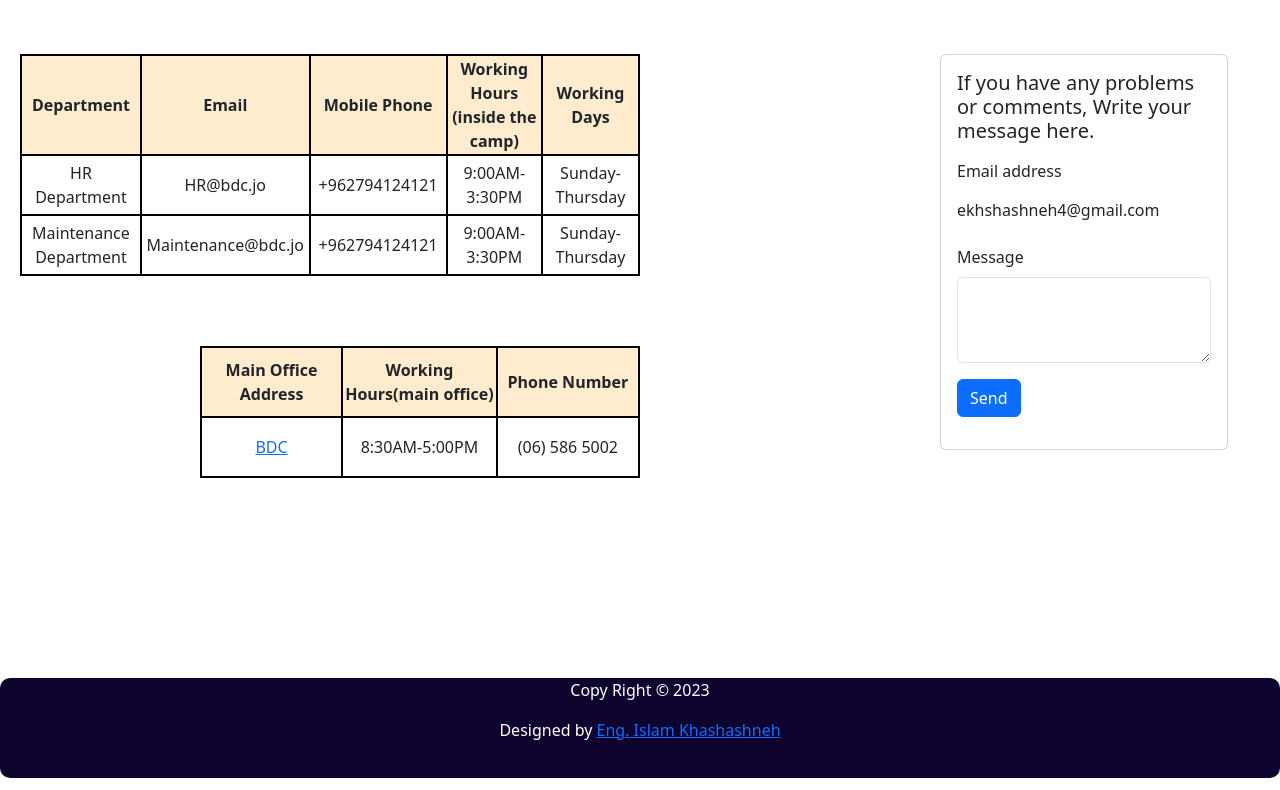
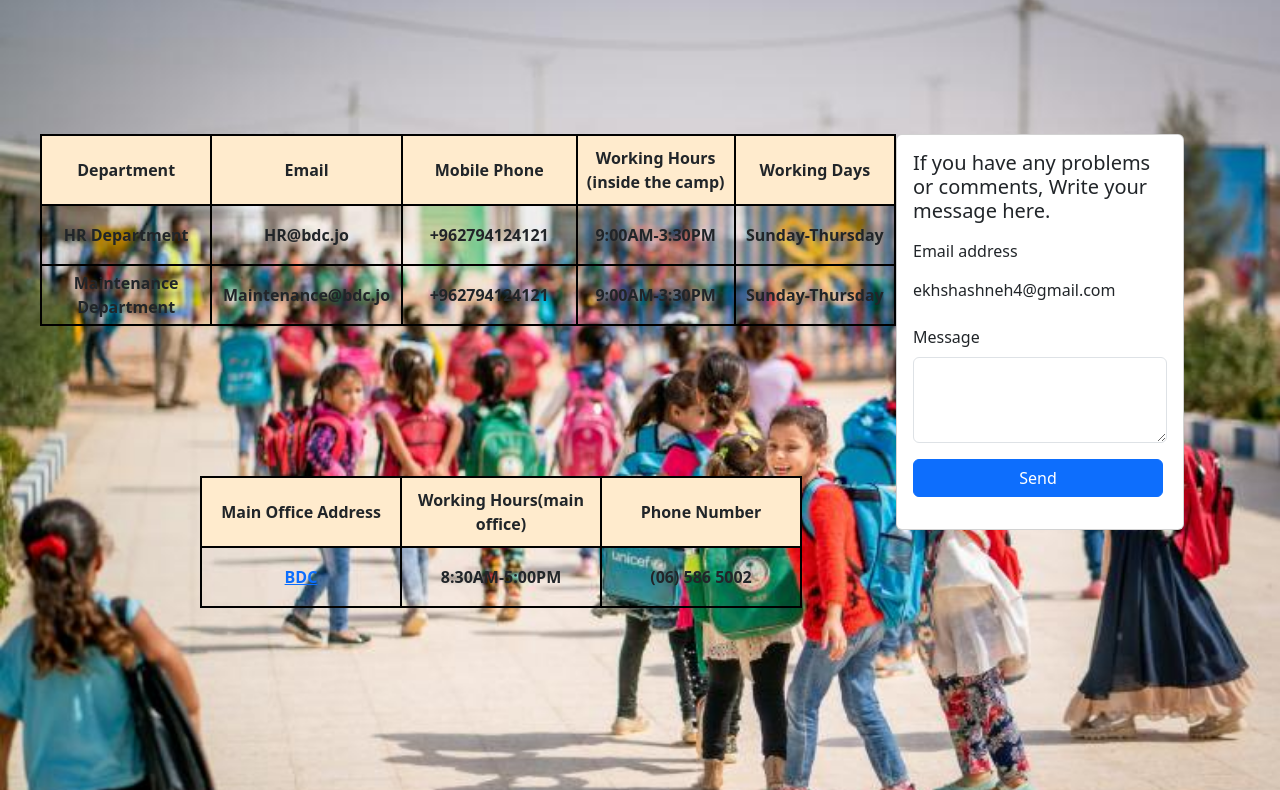
Before and after one commit to Islamykh/HR-Website, a plain HTML site: page Pages/Contact.html in a window 1280 px wide. Shown: the part 113-903 px from the top of the page. Drawn offline with nearby package versions, Linux system fonts and the light colour scheme.

Commit message:
edit contact page

```diff
--- a/Css/contact.css
+++ b/Css/contact.css
@@ -1,8 +1,9 @@
 .Body{
     display: grid;
-    grid-template-columns: 50% 50%;
-
-
+    grid-template-columns: 70% 30%;
+    background-image: url(../Media/contact.jpg);
+    background-repeat: no-repeat;
+    background-size: 100%;
 }
 th{
     border: 2px black solid;
@@ -15,10 +16,11 @@ td{
     border: 2px black solid;
     text-align: center;
     height: 60px;
+    font-weight: bolder;
 }
 table{
-    margin-top: 70px;
-    margin-left: 20px;
+    margin-top: 150px;
+    margin-left: 40px;
 
 }
 .table2{
@@ -26,7 +28,10 @@ table{
     margin-left: 200px;
 }
 .card{
-    margin-top: 70px;
-    margin-left: 300px;
+    margin-top: 150px;
+    /* margin-left: 200px; */
 
 }
+.btn-primary{
+    width: 250px;
+}
--- a/Css/home.css
+++ b/Css/home.css
@@ -14,6 +14,8 @@
 }
 .BodyHomePage{
     background-image: url(../Media/1.jpg);
+    background-repeat: no-repeat;
+    background-size: 100%;
 }
 .BodyHomePage>p{
    margin-top: 200px;
--- a/Css/signup.css
+++ b/Css/signup.css
@@ -1,5 +1,7 @@
 .Body{
     background-image: url(../Media/Signup.jpeg);
+    background-repeat: no-repeat;
+    background-size: 100%;
 
 }
 .modal-body{
@@ -17,7 +19,6 @@
     font-size: larger;
     margin-top: 20px;
     font-weight: bolder;
-    background-color: rgb(169, 208, 229);
 }
 .dropdown>button{
     width: 400px;
--- a/Pages/Contact.html
+++ b/Pages/Contact.html
@@ -29,7 +29,7 @@
       </div>
 
       <div class="col col2"> <!-- Logo Picture -->
-        <img class="logo" src="../Media/BDC.png">
+        <img src="../Media/BDC.jpg">
       </div>
     </div>
 
```
Also changed, not shown: Pages/About.html (+1 -1 lines), Pages/EducationProject.html (+1 -1 lines), Pages/Home.html (+1 -2 lines), Pages/MakaniProject.html (+1 -1 lines), Pages/jobs.html (+1 -1 lines), Pages/signup.html (+1 -1 lines), Media/contact.jpg (added).
